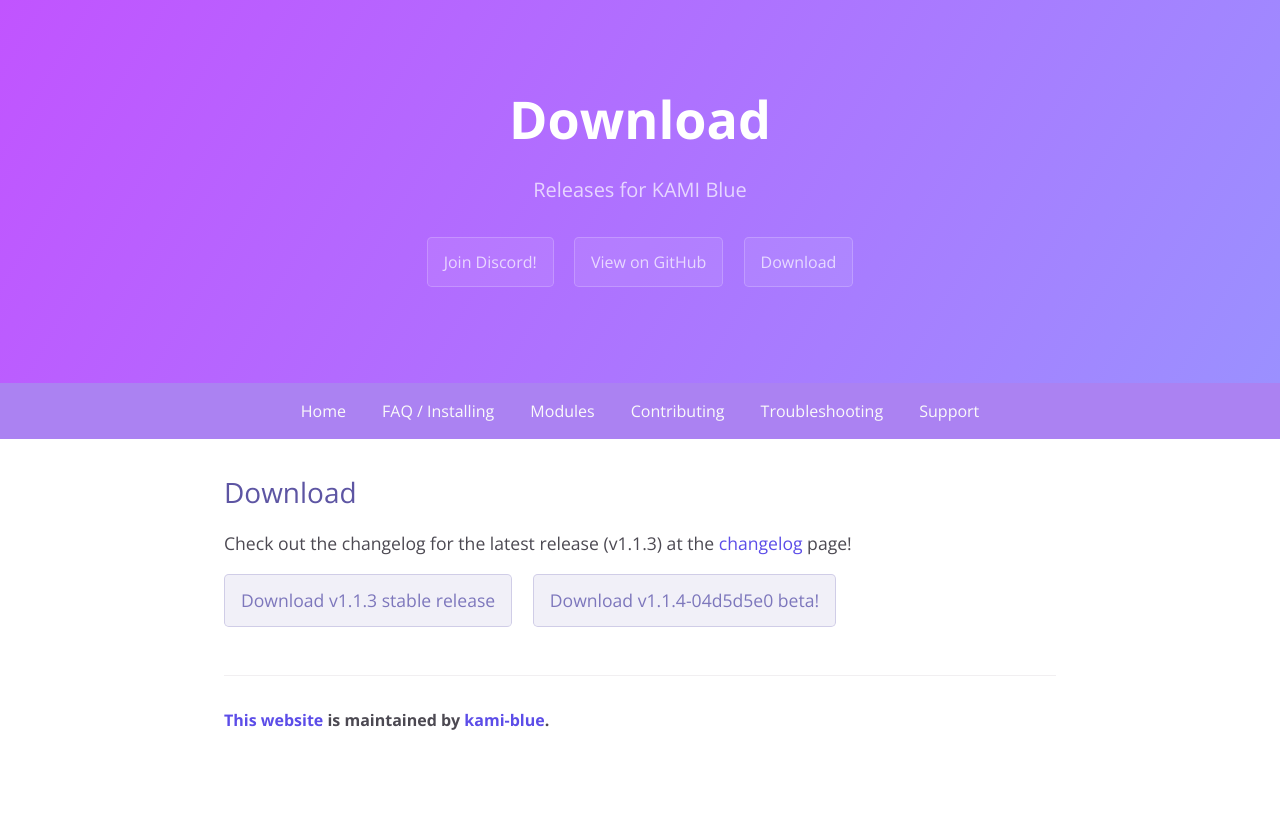
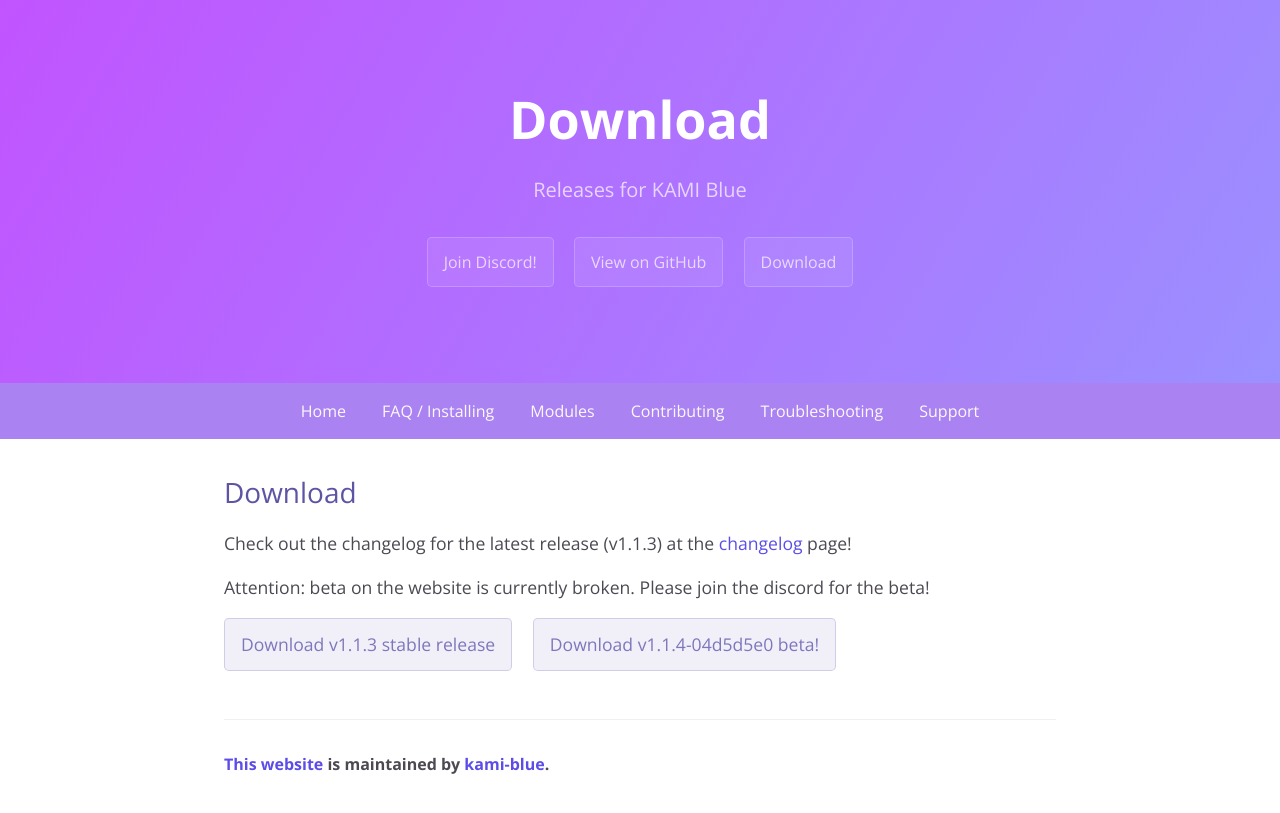
Before and after one commit to kami-blue/website, a Jekyll site: the page built from docs/download.md, in a window 1280 px wide. Shown: the top 813 px of the page. Built offline with Jekyll 4.4.1, drawn with Linux system fonts in a browser that asks for light colours.

Commit message:
add notice about beta

```diff
--- a/docs/download.md
+++ b/docs/download.md
@@ -8,7 +8,7 @@ description: Releases for KAMI Blue
 
 Check out the changelog for the latest release ({{ site.cur_ver }}) at the [changelog](/changelog) page!
 
-
+Attention: beta on the website is currently broken. Please join the discord for the beta!
 
 <a href="{{ site.github.jar_url }}" class="btnc">Download {{  site.cur_ver  }} stable release</a>
 <a href="{{ site.github.beta_jar_url }}" class="btnc">Download {{  site.beta_ver  }} beta!</a>
```
